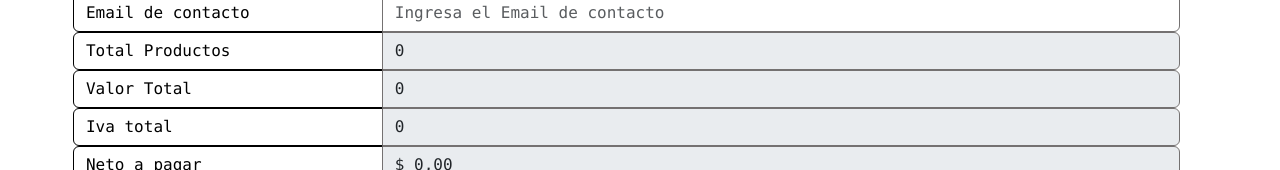
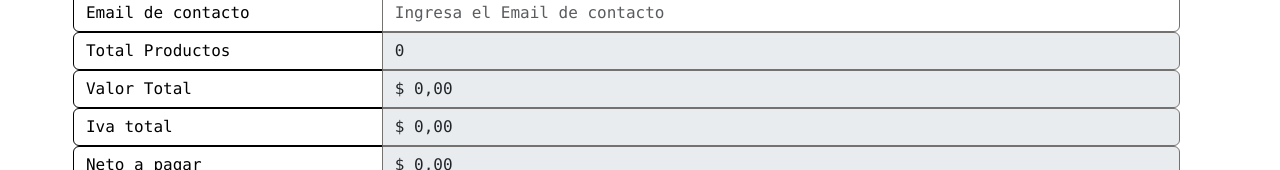
Before and after one commit to Jaime-U-Lopez/mpspedidos, a Next.js app: page /pedidos/confirmarPedido in a window 1280 px wide. Shown: the part 630-800 px from the top of the page. Built offline with nearby package versions, Linux system fonts and the light colour scheme; no server answers.

Commit message:
Se ajusta la promesa en form update queda funcional

```diff
--- a/componentes/Formpedidosfinal.jsx
+++ b/componentes/Formpedidosfinal.jsx
@@ -13,7 +13,6 @@ import numeral from 'numeral';
 
 
 export default function FormPedidos() {
-
 
 
   const pathname = usePathname();
@@ -33,17 +32,17 @@ export default function FormPedidos() {
   const [confirmados, setConfirmados] = useState(false);
   const [evento, setEvento] = useState();
   const [datoUser, setDatoUser] = useState();
+  const [netoAPagar, setNetoAPagar] = useState();
+  const [valorTotal, setValorTotal] = useState();
+  const [totalCantidad, setTotalCantidad] = useState();
 
-
-
-
+  const [ivaTotal, setIvaTotal] = useState();
 
   var totalProductos = data.length;
   var totalProductosEnCarrito = 0;
   const [productoData, setProductoData] = useState({}
 
   );
-
 
   const extraerIdCliente = (url) => {
     const numeroMatch = url.match(/\/([^/]+)$/);
@@ -77,7 +76,7 @@ export default function FormPedidos() {
 }
 var dato= localStorage.getItem('usernameMPS');
 setDatoUser(dato)
-
+totales(data)
 
 
 
@@ -193,10 +192,24 @@ let fechaCreacion=""
   }
 
 
+const totales = (data)=>{
+
+  const ivaTotal = data.reduce((total, producto) => total + producto.iva, 0);
   const totalCantidad = data.reduce((total, producto) => total + producto.cantidad, 0);
   const valorTotal = data.reduce((total, producto) => total + producto.valorTotalPorPro, 0);
-  const ivaTotal = data.reduce((total, producto) => total + producto.iva, 0);
-  const netoAPagar = valorTotal + ivaTotal;
+
+
+
+ const netoAPagar = valorTotal + ivaTotal;
+
+
+ setIvaTotal(ivaTotal);
+ setTotalCantidad(totalCantidad);
+ setValorTotal(valorTotal);
+setNetoAPagar(netoAPagar);
+
+}
+console.log(valorTotal)
 
 
   // Manejar cambios en los campos de entrada
@@ -220,7 +233,6 @@ let fechaCreacion=""
     setData(dataFech)
    actualizacionDatos(dataFech)
       setDataTable(dataFech)
-
 
 
   };
@@ -283,7 +295,7 @@ let fechaCreacion=""
 
             // Realiza la solicitud DELETE con Axios
             const id  = producto.id;
-
+  console.log("Hola")
            await axios.delete(`http://192.190.42.51:8083/apiPedidosMps/v1/pedidos/{id}?id=${id}`);
 
             // Actualiza el carrito y la lista de cantidades después de eliminar el producto
@@ -414,12 +426,6 @@ const options = {
 };
 
 const formato = new Intl.NumberFormat(localeColombia, options);
-
-
-
-
-
-
 
 
 
@@ -633,12 +639,12 @@ const formato = new Intl.NumberFormat(localeColombia, options);
             <span className="input-group-text"> Valor Total   </span>
             <input
               className="form-control "
-              type="number"
+              type="text"
               placeholder="Valor  Total "
               name="todoNombre"
               disabled
 
-              value={formato.format(valorTotal) }
+            value={formatNumberWithCurrency(valorTotal) }
             />
           </div>
 
@@ -648,12 +654,12 @@ const formato = new Intl.NumberFormat(localeColombia, options);
             <span className="input-group-text"> Iva total   </span>
             <input
               className="form-control "
-              type="number"
+              type="text"
               placeholder="Valor Iva Total "
               name="todoNombre"
               disabled
 
-              value={ivaTotal}
+              value={formatNumberWithCurrency(ivaTotal)}
 
             />
           </div>
```
Also changed, not shown: componentes/FormpedidosProductosUpdate.jsx (+4 -3 lines).
